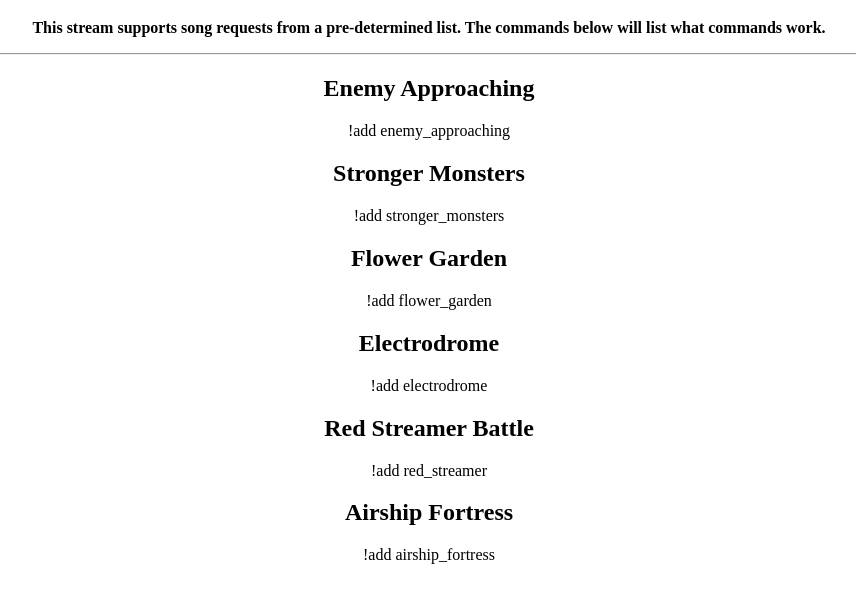
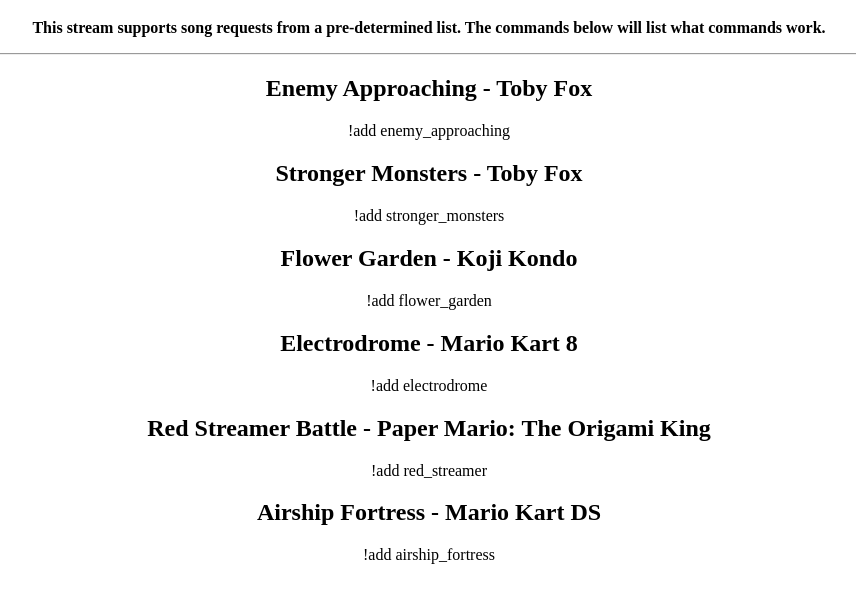
Before and after one commit to Snoozaya/twitch, a plain HTML site: page index.html in a window 1280 px wide. Shown: the part 47-650 px from the top of the page, without its empty margins (211-1067 px from the left). Drawn offline with Linux system fonts and the light colour scheme.

Commit message:
Automated Commit

```diff
--- a/index.html
+++ b/index.html
@@ -23,16 +23,10 @@
 		Object.keys(songs).forEach(async function (index){
 			var song = await songs[index]
 			if(song) {
-				let songText = index
-				if(song["game"]) {
-					songText = index + " - " + song["game"]
-				}
-				else if (song["author"]) {
-					songText = index + " - " + song["author"]
-				}
+				let songText = (song["name"] || index || "???") + " - " + (song["game"] || song["author"] || "???")
 
 				let title = document.createElement("H2");
-				let titleText = document.createTextNode(song["name"]);
+				let titleText = document.createTextNode(songText);
 				title.appendChild(titleText);
 				title.style = "text-align: center;"
 
```
